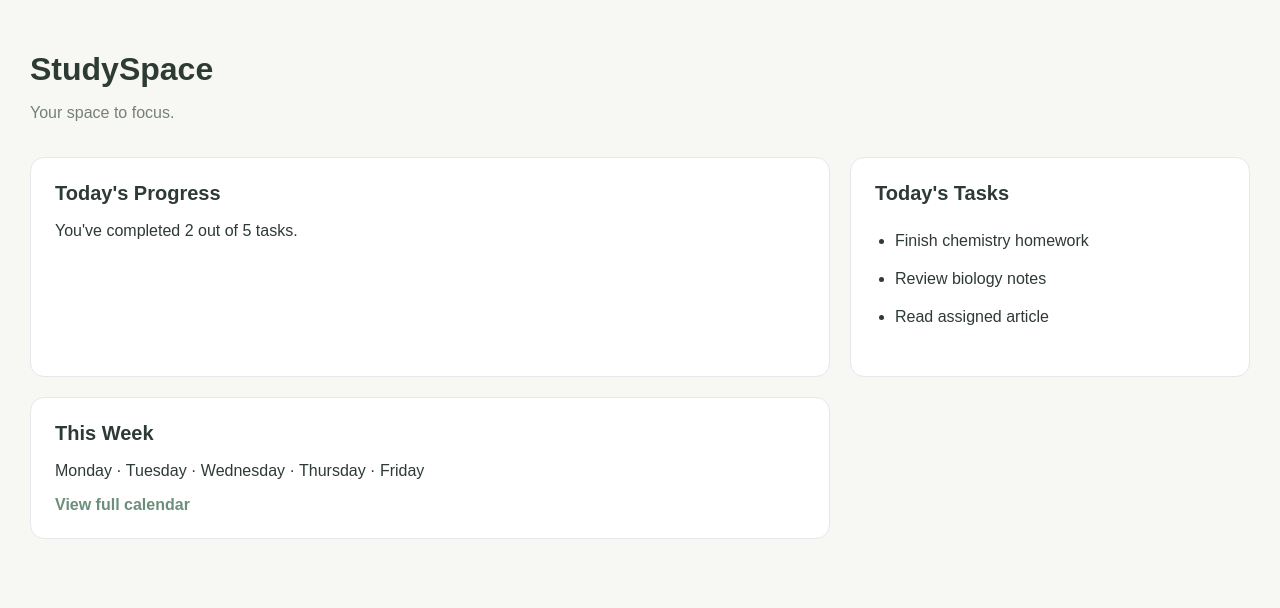
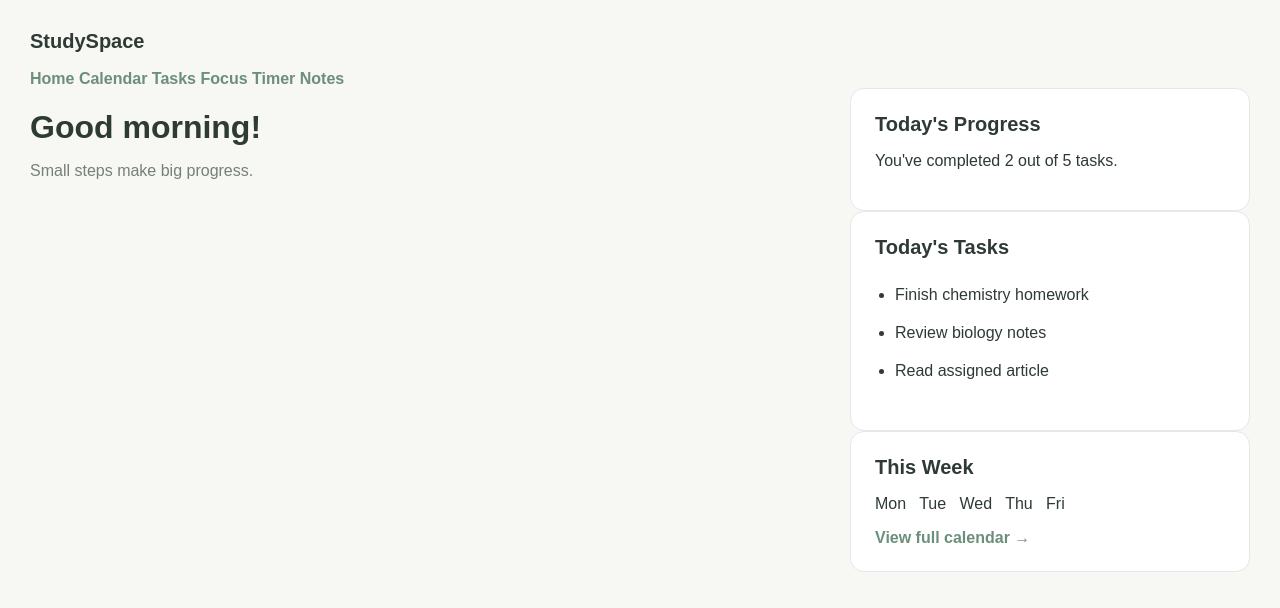
Before and after one commit to clairde-luna/studyspace, a plain HTML site: page index.html in a window 1280 px wide. Drawn offline with Linux system fonts and the light colour scheme.

Commit message:
Refactor index.html layout with sidebar and dashboard
Reorganized the layout of the index.html file by adding a sidebar, navigation, and a dashboard grid for better structure and accessibility.

```diff
--- a/index.html
+++ b/index.html
@@ -6,19 +6,38 @@
     <title>StudySpace</title>
     <link rel="stylesheet" href="style.css">
 </head>
+
 <body>
+
+    <div class="dashboard">
+
+        <aside class="sidebar">
+            <h2>StudySpace</h2>
+
+            <nav>
+                <a href="#">Home</a>
+                <a href="#">Calendar</a>
+                <a href="#">Tasks</a>
+                <a href="#">Focus Timer</a>
+                <a href="#">Notes</a>
+            </nav>
+        </aside>
+
+        <main class="main-content">
+
             <header>
-        <h1>StudySpace</h1>
-        <p>Your space to focus.</p>
+                <h1>Good morning!</h1>
+                <p>Small steps make big progress.</p>
             </header>
 
-    <main>
-        <section>
+            <div class="dashboard-grid">
+
+                <section class="progress-card">
                     <h2>Today's Progress</h2>
                     <p>You've completed 2 out of 5 tasks.</p>
                 </section>
 
-        <section>
+                <section class="tasks-card">
                     <h2>Today's Tasks</h2>
                     <ul>
                         <li>Finish chemistry homework</li>
@@ -27,11 +46,18 @@
                     </ul>
                 </section>
 
-        <section>
+                <section class="calendar-card">
                     <h2>This Week</h2>
-            <p>Monday · Tuesday · Wednesday · Thursday · Friday</p>
-            <a href="calendar.html">View full calendar</a>
+                    <p>Mon &nbsp; Tue &nbsp; Wed &nbsp; Thu &nbsp; Fri</p>
+                    <a href="#">View full calendar →</a>
                 </section>
+
+            </div>
+
         </main>
+
+    </div>
+
 </body>
+
 </html>
```
Lines whose indentation alone changed are shown as unchanged.
